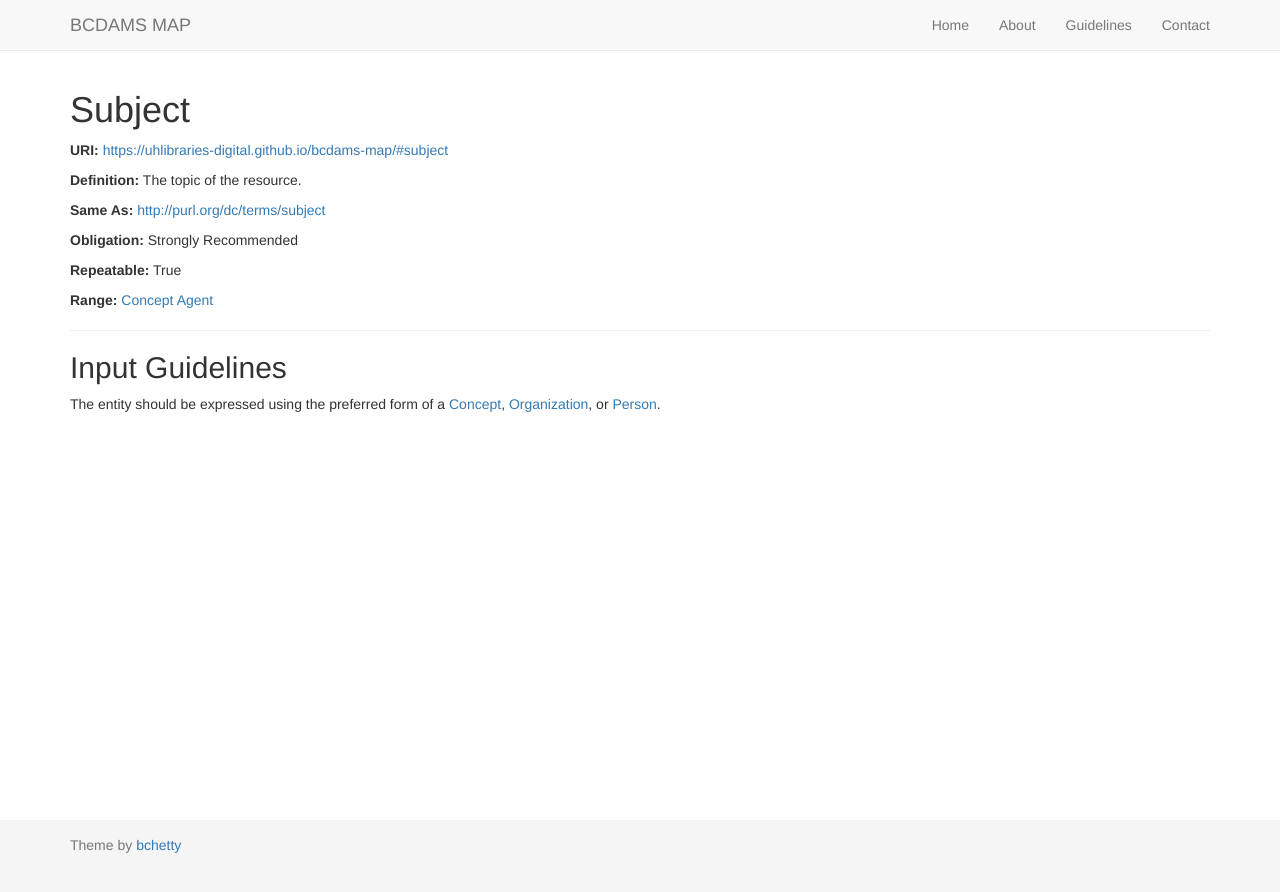
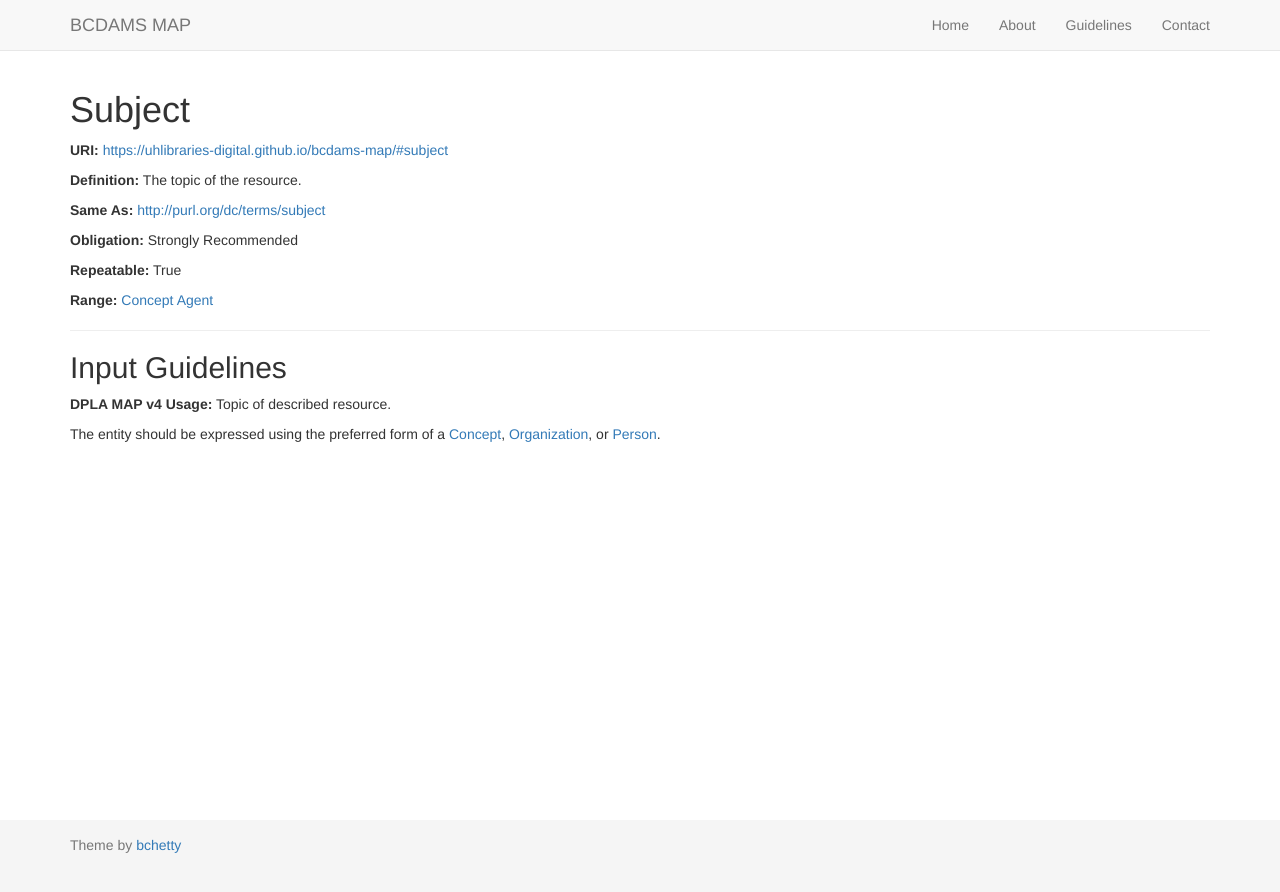
Before and after one commit to uhlibraries-digital/bcdams-map, a Jekyll site: the page built from guidelines/subject.md, in a window 1280 px wide. Shown: the top 892 px of the page. Built offline with Jekyll 4.4.1, drawn with Linux system fonts in a browser that asks for light colours; nearby versions of some CDN libraries; comment, search, counter and statistics services are not loaded.

Commit message:
update subject guidelines
Added DPLA MAP v4 usage guidelines

```diff
--- a/guidelines/subject.md
+++ b/guidelines/subject.md
@@ -7,4 +7,6 @@ comments: false
 
 {% include guidelines.md %}
 
+**DPLA MAP v4 Usage:** Topic of described resource.
+
 The entity should be expressed using the preferred form of a [Concept](https://id.lib.uh.edu/ark:/84475/au0477sn120), [Organization](https://id.lib.uh.edu/ark:/84475/au4982x468p), or [Person](https://id.lib.uh.edu/ark:/84475/au5426m1724).
```
